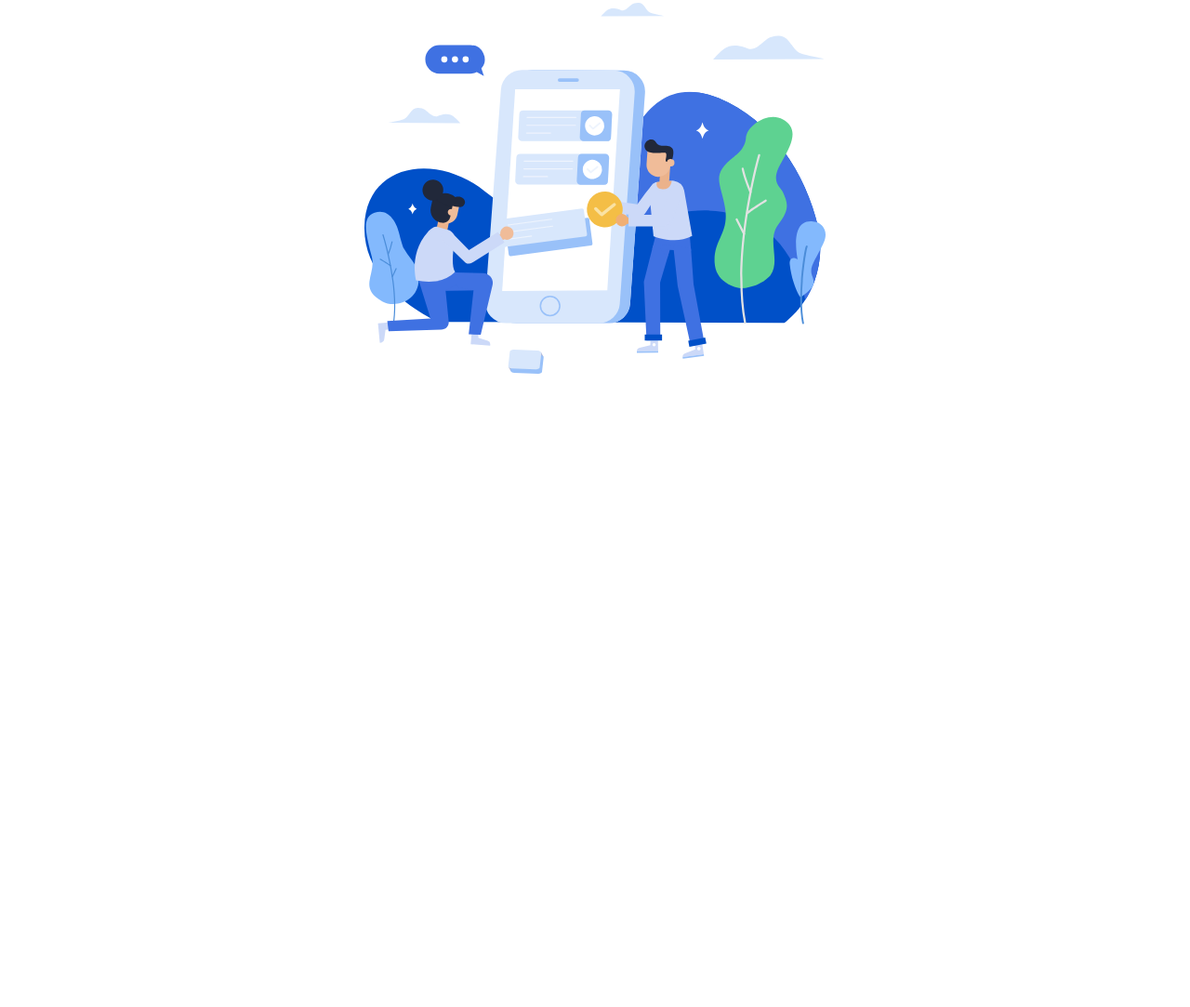
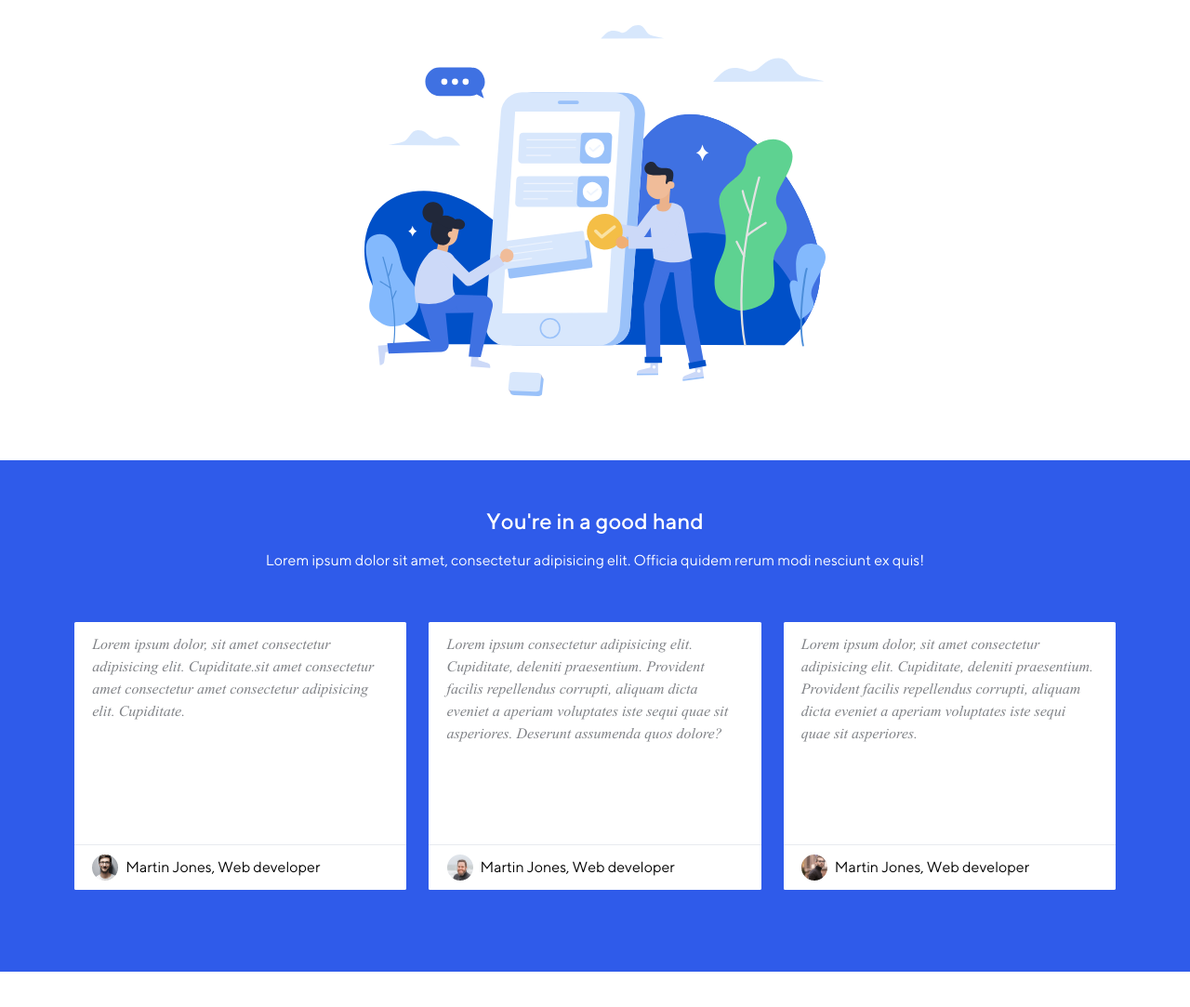
Before and after one commit to omidnk02/Interactivereart, a plain HTML site: page index.html in a window 1280 px wide. Shown: the part 969-2052 px from the top of the page at 93% size. Before the commit the page ends 1376 px from the top, so only its background shows below. Drawn offline with Linux system fonts and the light colour scheme.

Commit message:
comments section (not complete yet)

```diff
--- a/index.html
+++ b/index.html
@@ -99,9 +99,82 @@
               </p>
             </div>
           </div>
-          <div class="works-image"><img src="./images/main-img.svg" class="works-image__image" alt=""></div>
+          <div class="works-image">
+            <img
+              src="./images/main-img.svg"
+              class="works-image__image"
+              alt=""
+            />
+          </div>
         </section>
       </div>
+
+      <section class="person-comments">
+        <div class="container">
+          <div class="comments-container">
+            <h2 class="person-comments__title">You're in a good hand</h2>
+            <p class="person-comments__text">
+              Lorem ipsum dolor sit amet, consectetur adipisicing elit. Officia
+              quidem rerum modi nesciunt ex quis!
+            </p>
+            <div class="comments">
+              <div class="comment">
+                <div class="comment__content">
+                  <p class="comment__body">
+                    Lorem ipsum dolor, sit amet consectetur adipisicing elit.
+                    Cupiditate.sit amet consectetur amet consectetur amet
+                    consectetur adipisicing elit. Cupiditate.
+                  </p>
+                </div>
+                <div class="comment__info">
+                  <img
+                    src="./images/person-1.png"
+                    class="comment__image"
+                    alt=""
+                  />
+                  <p class="comment__person">Martin Jones, Web developer</p>
+                </div>
+              </div>
+              <div class="comment">
+                <div class="comment__content">
+                  <p class="comment__body">
+                    Lorem ipsum consectetur adipisicing elit. Cupiditate,
+                    deleniti praesentium. Provident facilis repellendus
+                    corrupti, aliquam dicta eveniet a aperiam voluptates iste
+                    sequi quae sit asperiores. Deserunt assumenda quos dolore?
+                  </p>
+                </div>
+                <div class="comment__info">
+                  <img
+                    src="./images/person-2.png"
+                    class="comment__image"
+                    alt=""
+                  />
+                  <p class="comment__person">Martin Jones, Web developer</p>
+                </div>
+              </div>
+              <div class="comment">
+                <div class="comment__content">
+                  <p class="comment__body">
+                    Lorem ipsum dolor, sit amet consectetur adipisicing elit.
+                    Cupiditate, deleniti praesentium. Provident facilis
+                    repellendus corrupti, aliquam dicta eveniet a aperiam
+                    voluptates iste sequi quae sit asperiores.
+                  </p>
+                </div>
+                <div class="comment__info">
+                  <img
+                    src="./images/person-3.png"
+                    class="comment__image"
+                    alt=""
+                  />
+                  <p class="comment__person">Martin Jones, Web developer</p>
+                </div>
+              </div>
+            </div>
+          </div>
+        </div>
+      </section>
     </main>
     <script src="scripts/app.js"></script>
   </body>
--- a/styles/app.css
+++ b/styles/app.css
@@ -255,7 +255,7 @@ body {
 }
 /* header bottom */
 .header-bottom {
-  margin-top: 6rem;
+  margin-top: 5.5rem;
 }
 .header-content__wrapper {
   max-width: 28rem;
@@ -300,10 +300,10 @@ body {
 .header-content__image {
   width: 100%;
 }
-/* start main */
+/* main-works */
 .work {
   text-align: center;
-  margin-top: 4rem;
+  margin-top: 6rem;
 }
 .works__text {
   color: #6c7890;
@@ -312,6 +312,8 @@ body {
 .works__title {
   color: #081d43;
   margin-top: 0.8rem;
+  font-family: "TTnorms medium";
+  font-weight: normal;
 }
 .works-content {
   margin-top: 3rem;
@@ -333,6 +335,65 @@ body {
 .works-image__image {
   width: 100%;
 }
+/* main-comments */
+
+.person-comments {
+  background-color: #2f5bea;
+  padding: 2rem 0;
+  margin: 4rem 0;
+  color: white;
+}
+.comments-container {
+  max-width: 70rem;
+}
+.person-comments .container {
+  display: flex;
+  justify-content: center;
+}
+.person-comments__title {
+  text-align: center;
+  font-family: "TTnorms medium";
+  font-weight: normal;
+}
+.person-comments__text {
+  text-align: center;
+}
+.comments {
+  display: flex;
+  justify-content: center;
+  column-gap: 1.5rem;
+  margin: 3.5rem 0;
+}
+.comment {
+  background-color: white;
+  display: flex;
+  flex-direction: column;
+  justify-content: space-between;
+  border-radius: 0.1rem;
+  flex: 1;
+  min-height: 18rem;
+}
+.comment__content {
+  text-align: left;
+  padding: 0.8rem 1.2rem;
+}
+.comment__body {
+  font-family: "Times Roman Italic";
+  color: #7e8085;
+  line-height: 1.5rem;
+  margin: 0;
+}
+.comment__info {
+  display: flex;
+  border-top: 1px solid #e8ebef;
+  padding: 0.6rem 1.2rem;
+  align-items: center;
+}
+.comment__person {
+  color: #000000;
+  margin: 0 0 0 0.5rem;
+}
+
 /* Project Responsive */
 
 @media only screen and (max-width: 1200px) {
```
